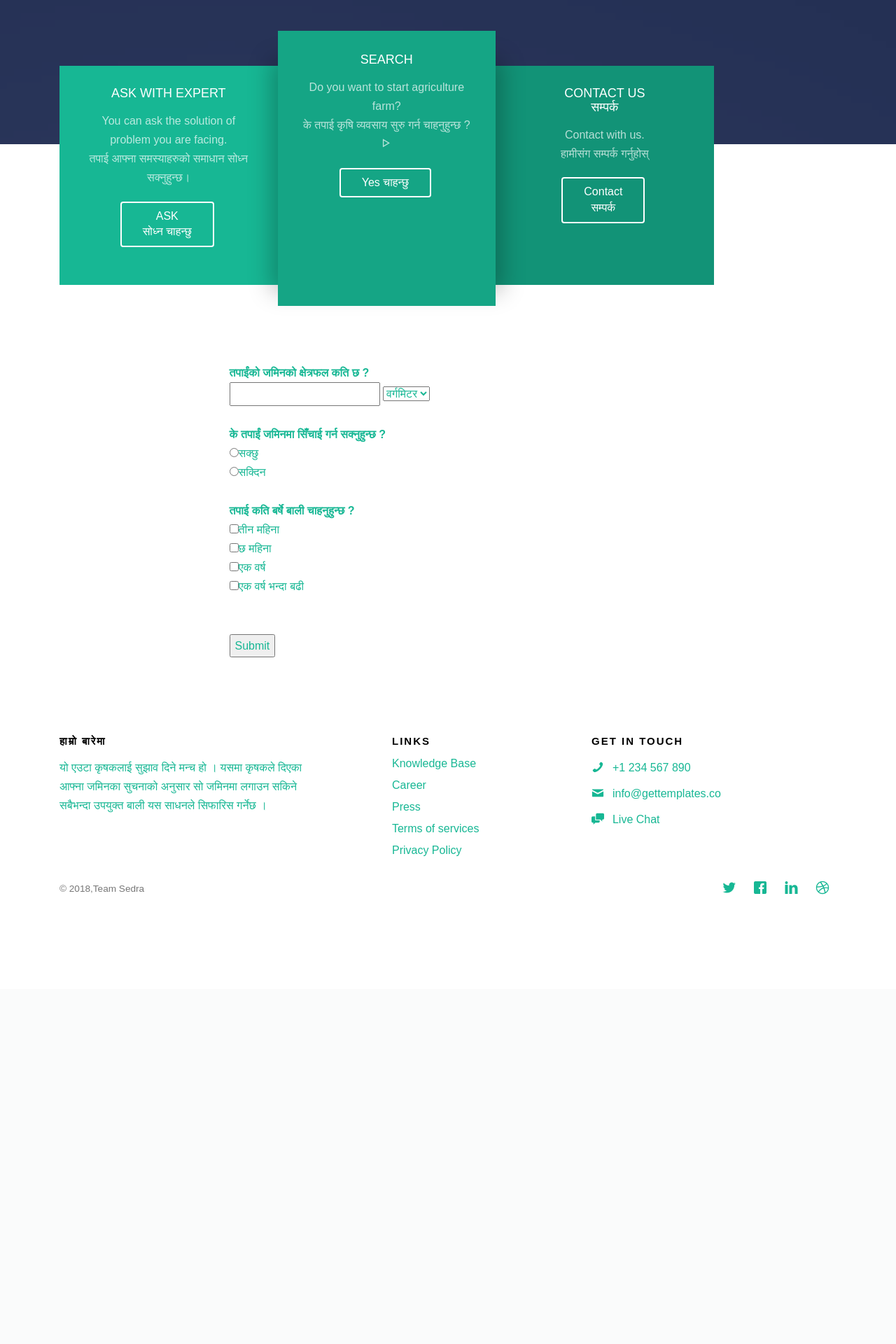
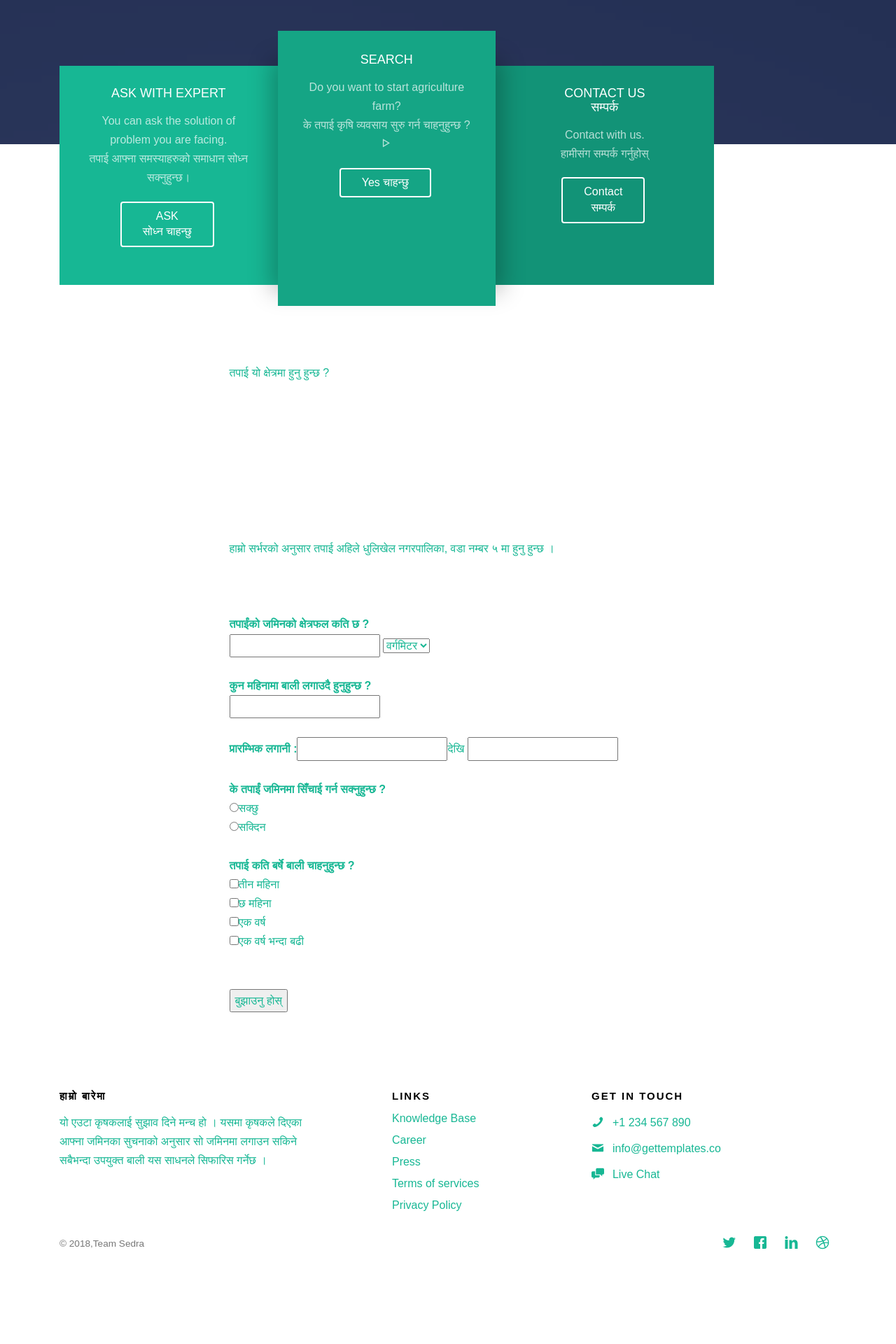
Before and after one commit to TejasviRaj/Agri, a Django app: template agri/templates/agri/second.html in a window 1280 px wide. Shown: the part 694-2614 px from the top of the page at 70% size. Before the commit the page ends 1972 px from the top, so only its background shows below. Run offline with Django 3.2, Linux system fonts and the light colour scheme; the template is opened without the code that fills it, so the values that code supplies are empty; some libraries are stand-ins or nearby versions; some web fonts are replaced; grey boxes are pictures that could not be loaded.

Commit message:
second page almost done

```diff
--- a/agri/templates/agri/second.html
+++ b/agri/templates/agri/second.html
@@ -115,16 +115,24 @@
 	<div class ="row" >
 	<a id="this" />
 		<div class="col-xs-11 col-xs-offset-1 col-md-9 col-md-offset-3">
+		तपाई यो क्षेत्रमा हुनु हुन्छ ?<br />
+		<iframe width="400" height="215" src="https://www.youtube.com/embed/JvnDaVqhu6o" frameborder="0" gesture="media" allow="encrypted-media" allowfullscreen></iframe><br />
+		हाम्रो सर्भरको अनुसार तपाई अहिले धुलिखेल नगरपालिका, वडा नम्बर ५ मा हुनु हुन्छ । <br />
+		</div>
+	</div>
+
+	<div class ="row" >
+		<div class="col-xs-11 col-xs-offset-1 col-md-9 col-md-offset-3">
 			<form name="input" action="submit" method="POST">
 				{% csrf_token %}
-			<b>तपाईंको जमिनको क्षेत्रफल कति छ ?</b><br /><input type="text" name="Area">
+			<br><br><br><b>तपाईंको जमिनको क्षेत्रफल कति छ ?</b><br /><input type="text" name="Area">
 			<select name="dropdown">
 				<option value="msquare" selected> वर्गमिटर </option>
 				<option value="ana">आना</option>
 				<option value="bighaha">बिगा</option>
 </select>
-<br /><br />
-			<b>के तपाईं जमिनमा सिँचाई गर्न सक्नुहुन्छ ?</b><br />
+<br /><br /><b>कुन महिनामा बाली लगाउदै हुनुहुन्छ ?</b><br /><input type="text" name="user"><br /><br />
+			<b>प्रारम्भिक लगानी :</b><input type="text" name="user">देखि <input type="text" name="user"><br /><br />			<b>के तपाईं जमिनमा सिँचाई गर्न सक्नुहुन्छ ?</b><br />
 			<input type="radio" name="irrigation" value="yes">सक्छु <br>
 			<input type="radio" name="irrigation" value="no">सक्दिन <br><br>
 			<b>तपाई कति बर्षे बाली चाहनुहुन्छ ?</b><br />
@@ -132,7 +140,7 @@
 			<input type="checkbox" name="crop" value="six">छ महिना <br>
 			<input type="checkbox" name="crop" value="yearly">एक वर्ष <br>
 			<input type="checkbox" name="crop" value="more">एक वर्ष भन्दा बढी <br><br><br>
-			<input type="submit" value="Submit">
+			<input type="submit" value="बुझाउनु होस्">
 			</form>
 		</div>
 	</div>
```
